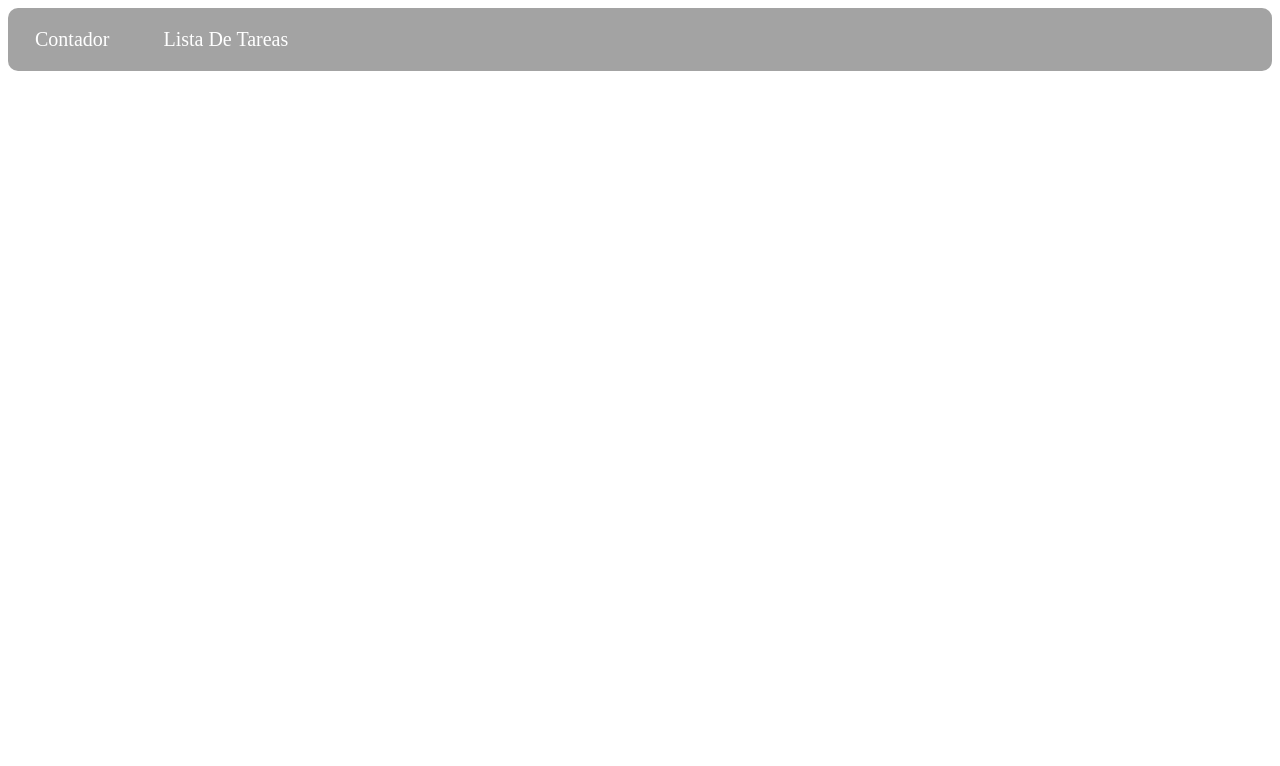
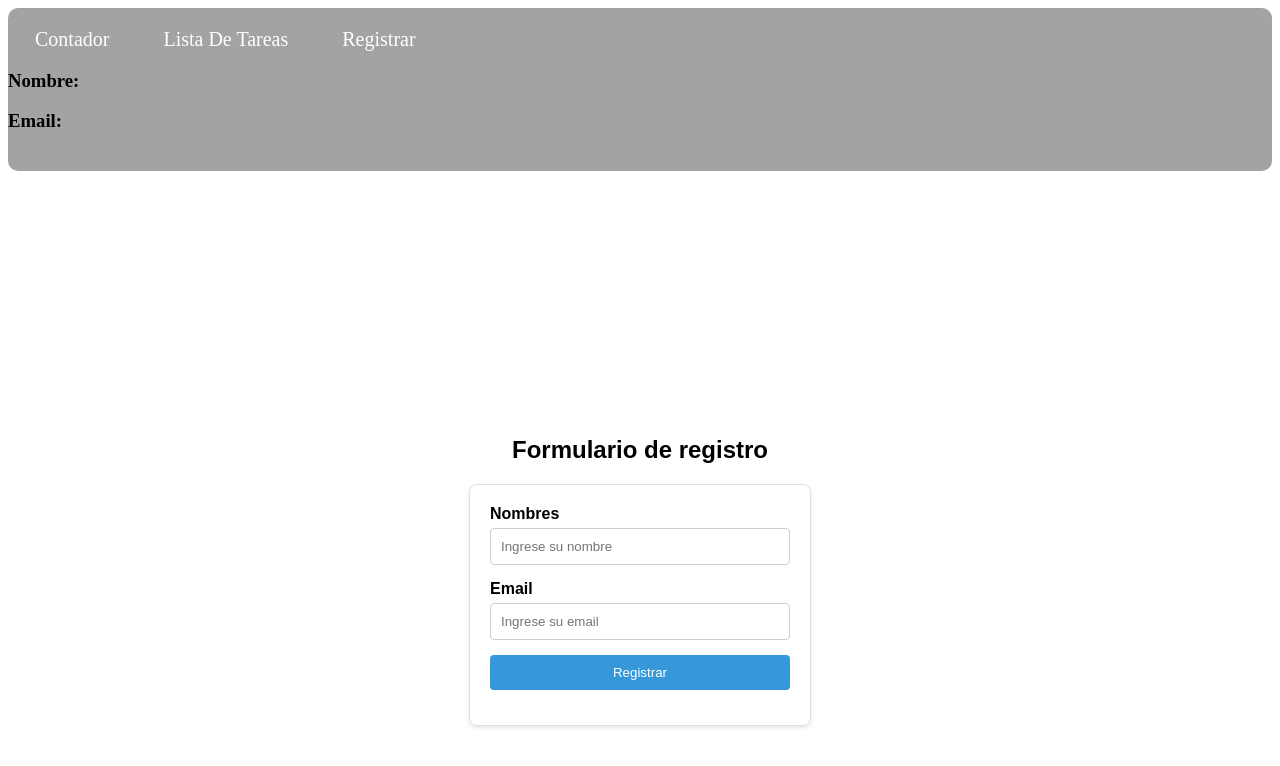
Before and after one commit to jkdevcode/vuejs_documentation_examples, a Vue app: page /registrar in a window 1280 px wide. Shown: the top 766 px of the page. Built offline with nearby package versions, Linux system fonts and the light colour scheme.

Commit message:
Add registration form with validation and state management

```diff
--- a/src/components/Sidebar.vue
+++ b/src/components/Sidebar.vue
@@ -5,12 +5,29 @@
       <ul class="main-list">
         <li class="list"><router-link to="/contador">Contador</router-link></li>
         <li class="list"><router-link to="/lista-de-tareas">Lista De Tareas</router-link></li>
+        <li class="list"><router-link to="/registrar">Registrar</router-link></li>
       </ul>
+      <h3>Nombre: {{ nombre }}</h3>
+      <h3>Email: {{ email }}</h3>
     </nav>
   </div>
 </template>
 
 <script setup>
+import { useRegistrarStore } from '@/modules/registro/stores/registrarStore';
+import { ref, watch } from 'vue'
+
+const registrarStore = useRegistrarStore();
+const nombre = ref(registrarStore.nombre.value);
+const email = ref(registrarStore.email.value);
+
+watch(registrarStore.nombre, (newValue) => {
+  nombre.value = newValue;
+});
+watch(registrarStore.email, (newValue) => {
+  email.value = newValue;
+});
+
 </script>
 
 <style scoped>
--- /dev/null
+++ b/src/modules/registro/schemas/validationSchema.js
@@ -0,0 +1,6 @@
+import * as yup from "yup";
+
+export const validationSchema = yup.object().shape({
+  nombre: yup.string().required("El nombre es requerido"),
+  email: yup.string().email("El email es inválido").required("El email es requerido"),
+});
--- /dev/null
+++ b/src/modules/registro/stores/registrarStore.js
@@ -0,0 +1,18 @@
+
+import  {defineStore} from 'pinia'
+import { ref } from 'vue'
+
+export const useRegistrarStore = defineStore('registrar', () => {
+  const nombre = ref('')
+  const email = ref('')
+
+  const guardarRegistro = (nombreFormulario, emailFormulario) => {
+    nombre.value = nombreFormulario
+    email.value = emailFormulario
+  }
+  return {
+    nombre,
+    email,
+    guardarRegistro
+  }
+})
--- /dev/null
+++ b/src/modules/registro/views/RegistroView.vue
@@ -0,0 +1,95 @@
+<template>
+  <div class="formulario-container">
+    <h2>Formulario de registro</h2>
+    <Form class="formulario" :validation-schema="validationSchema" @submit="submitForm">
+      <div class="form-group">
+        <label for="nombre">Nombres</label>
+        <Field v-model="nombre" type="text" name="nombre" id="nombre" placeholder="Ingrese su nombre" />
+        <ErrorMessage class="errors-response" name="nombre" />
+      </div>
+      <div class="form-group">
+        <label for="correo">Email</label>
+        <Field v-model="email" type="email" name="email" id="email" placeholder="Ingrese su email" />
+        <ErrorMessage class="errors-response" name="email" />
+      </div>
+      <div class="form-group">
+        <button type="submit" class="boton-registrar">Registrar</button>
+      </div>
+    </Form>
+  </div>
+</template>
+
+<script setup>
+import { Form, Field, ErrorMessage } from "vee-validate";
+import { validationSchema } from "../schemas/validationSchema";
+import {useRegistrarStore} from '../stores/registrarStore';
+import { ref } from "vue";
+
+const registrarStore = useRegistrarStore();
+
+const nombre = ref("");
+const email = ref("");
+
+const submitForm = () => {
+  registrarStore.guardarRegistro(nombre.value, email.value); // Llama a la acción del store
+  console.log(nombre.value, email.value);
+};
+</script>
+
+<style scoped>
+.formulario-container {
+  display: flex;
+  flex-direction: column;
+  align-items: center;
+  justify-content: center;
+  height: 100vh; /* Centra verticalmente en la pantalla */
+  font-family: sans-serif;
+}
+
+.formulario {
+  width: 300px;
+  padding: 20px;
+  border: 1px solid #ddd;
+  border-radius: 8px;
+  box-shadow: 0 2px 4px rgba(0, 0, 0, 0.1);
+}
+
+.form-group {
+  margin-bottom: 15px;
+}
+
+label {
+  display: block;
+  margin-bottom: 5px;
+  font-weight: bold;
+}
+
+input[type="text"],
+input[type="email"] {
+  width: 100%;
+  padding: 10px;
+  border: 1px solid #ccc;
+  border-radius: 4px;
+  box-sizing: border-box;
+}
+
+.errors-response {
+  color: red;
+  font-size: 14px;
+}
+
+.boton-registrar {
+  width: 100%;
+  padding: 10px 20px;
+  background-color: #3498db;
+  color: white;
+  border: none;
+  border-radius: 4px;
+  cursor: pointer;
+  transition: background-color 0.3s ease;
+}
+
+.boton-registrar:hover {
+  background-color: #2980b9;
+}
+</style>
--- a/src/router/index.js
+++ b/src/router/index.js
@@ -1,6 +1,7 @@
 import { createRouter, createWebHistory } from "vue-router";
 import Contador from "@/modules/contador/components/Contador.vue";
 import ListaDeTareas from "@/modules/listaDeTareas/components/ListaDeTareas.vue";
+import RegistroView from "@/modules/registro/views/RegistroView.vue";
 
 const routes = [
   // {
@@ -18,6 +19,11 @@ const routes = [
     name: "Lista De Tareas",
     component: ListaDeTareas
   },
+  {
+    path: "/registrar",
+    name: "Registrar",
+    component: RegistroView
+  },
 ];
 
 const router = createRouter({
```
